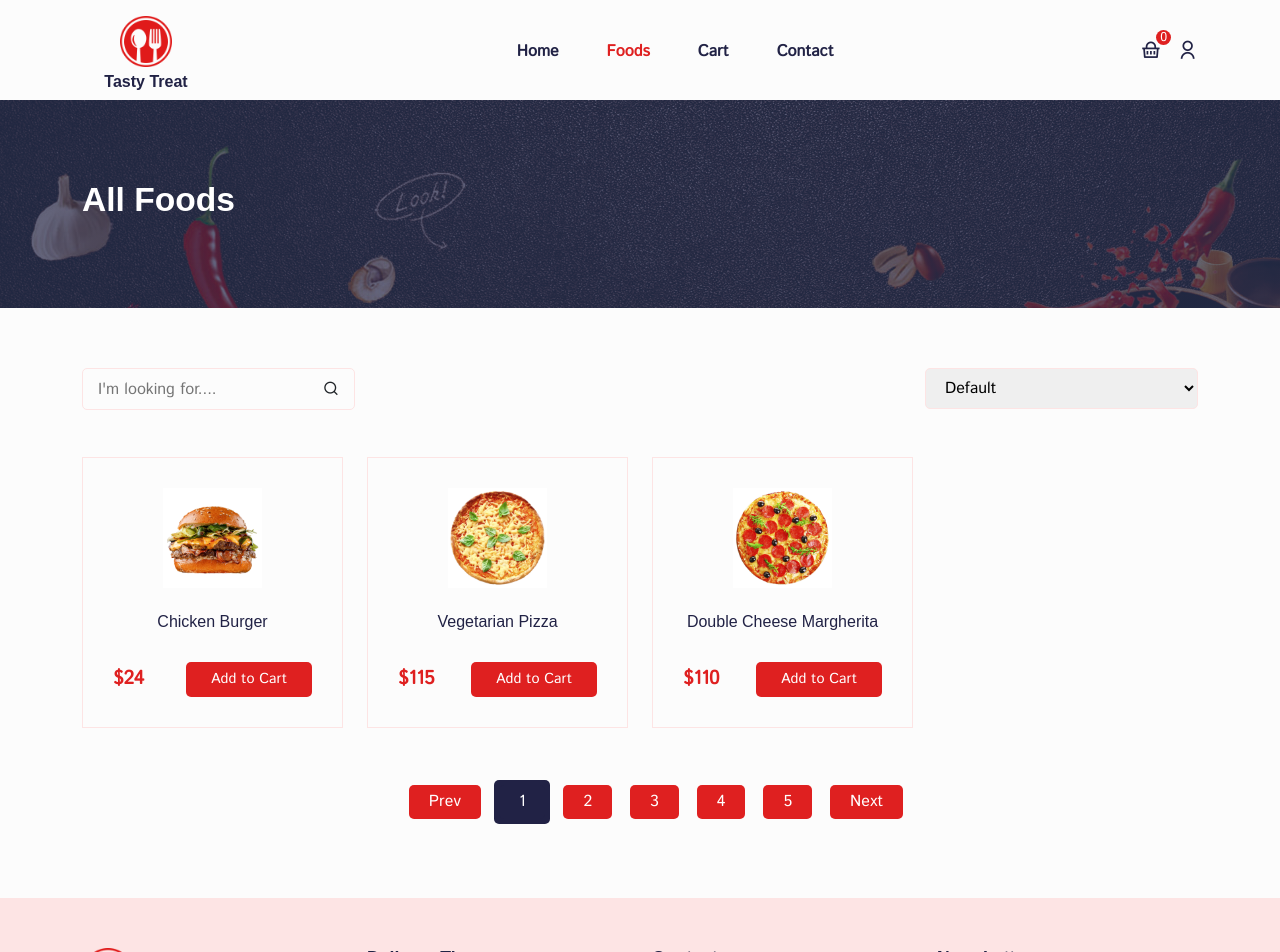
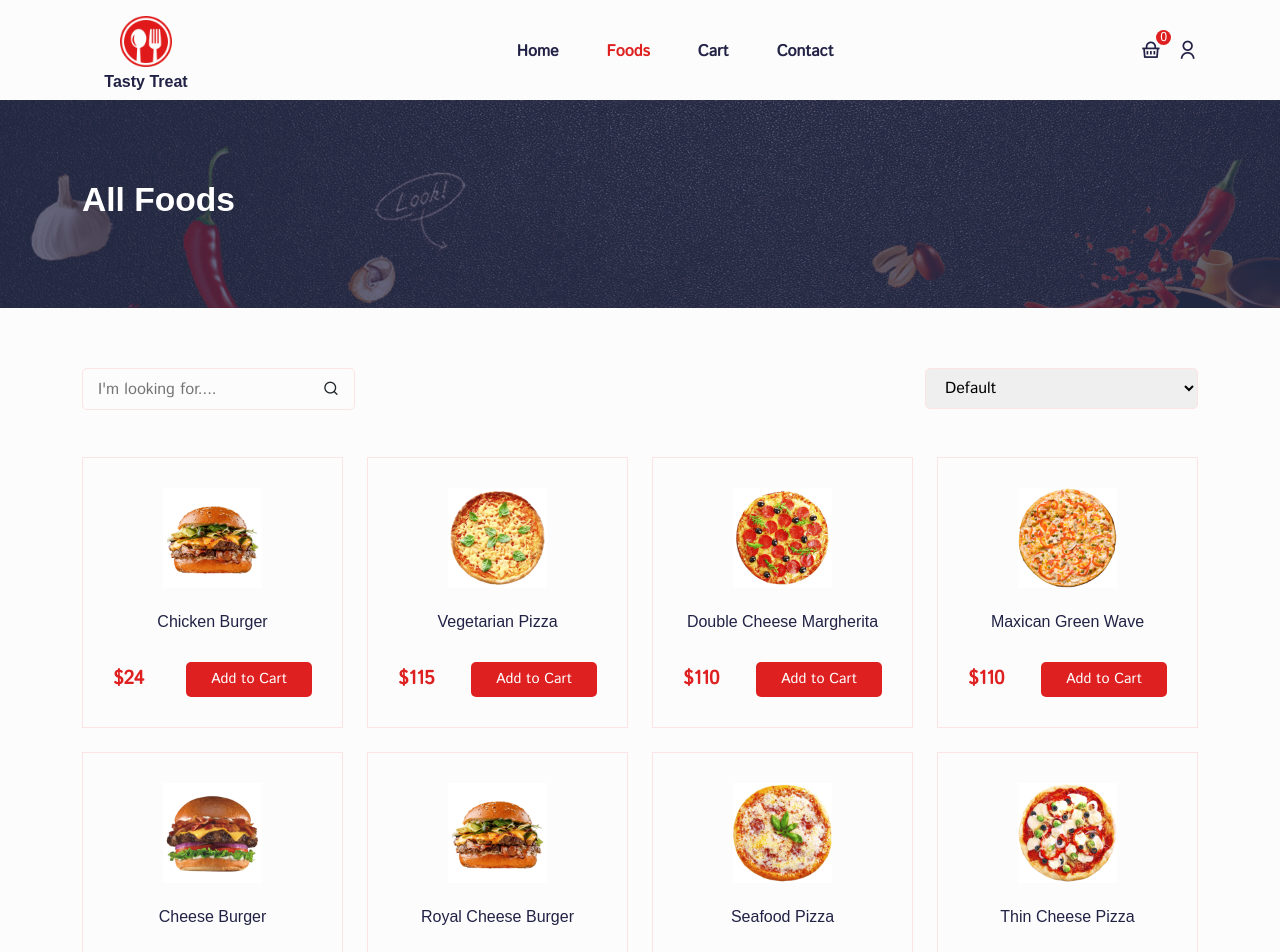
Before and after one commit to gholamreza-hasnzade/Reactjs-food-App-redux-toolkit, a React (Create React App) app: page /foods in a window 1280 px wide. Shown: the top 952 px of the page. Built offline with nearby package versions, Linux system fonts and the light colour scheme; a web font is replaced by a local one.

Commit message:
fixed search foods

```diff
--- a/src/pages/allFoods/AllFoods.jsx
+++ b/src/pages/allFoods/AllFoods.jsx
@@ -14,10 +14,17 @@ const AllFoods = () => {
   const [searchItem, setSearchItem] = useState("");
   const [pageNumber, setPageNumber] = useState(0);
 
-  const productPerPage = 3;
+  const searchProduct = products.filter((item) => {
+    if (searchItem.value === "") return item;
+
+    if (item.title.toLowerCase().includes(searchItem.toLowerCase()))
+      return item;
+  });
+
+  const productPerPage = 8;
   const visitedPage = pageNumber * productPerPage;
-  const displayPage = products.slice(visitedPage, visitedPage + productPerPage);
-  const pageCount = Math.ceil(products.length / productPerPage);
+  const displayPage = searchProduct.slice(visitedPage, visitedPage + productPerPage);
+  const pageCount = Math.ceil(searchProduct.length / productPerPage);
 
   const changePage = ({ selected }) => {
     setPageNumber(selected);
@@ -26,7 +33,6 @@ const AllFoods = () => {
   return (
     <Helmet title="All Foods">
       <CommonSection title="All Foods" />
-
       <section>
         <Container>
           <Row>
@@ -58,19 +64,11 @@ const AllFoods = () => {
               </div>
             </Col>
 
-            {displayPage
-              .filter((item) => {
-                if (searchItem.value === "") return item;
-
-                if (item.title.toLowerCase().includes(searchItem.toLowerCase()))
-                  return item;
-              })
-
-              .map((item) => (
-                <Col lg="3" md="4" sm="6" xs="6" className="mb-4" key={item.id}>
-                  <ProductCard item={item} />
-                </Col>
-              ))}
+            {displayPage.map((item) => (
+              <Col lg="3" md="4" sm="6" xs="6" className="mb-4" key={item.id}>
+                <ProductCard item={item} />
+              </Col>
+            ))}
             <div>
               <ReactPaginate
                 pageCount={pageCount}
--- a/src/pages/allFoods/all-foods.css
+++ b/src/pages/allFoods/all-foods.css
@@ -30,7 +30,7 @@
 
 .paginationButtons a {
   padding: 5px 20px;
-  background: #df2020;
+  background: #212245;
   color: #fff !important;
   border-radius: 5px;
   display: flex;
@@ -41,9 +41,5 @@
 }
 
 .paginationButtons a:hover {
-    background: #212245;
+    background: #df2020;
 }
-.paginationButtons .selected ,.paginationButtons .selected a{
-    background: #212245 !important;
-    border-radius: 5px;
-}
```
